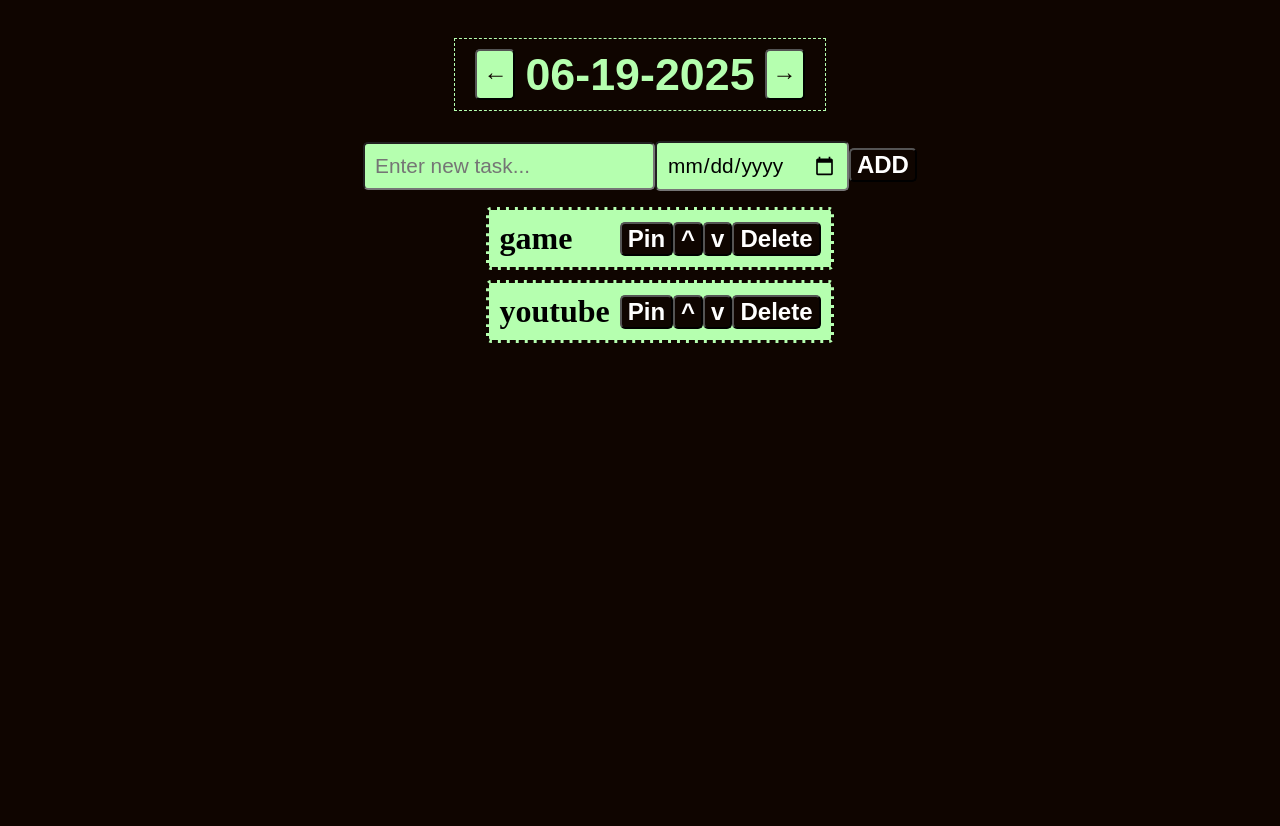
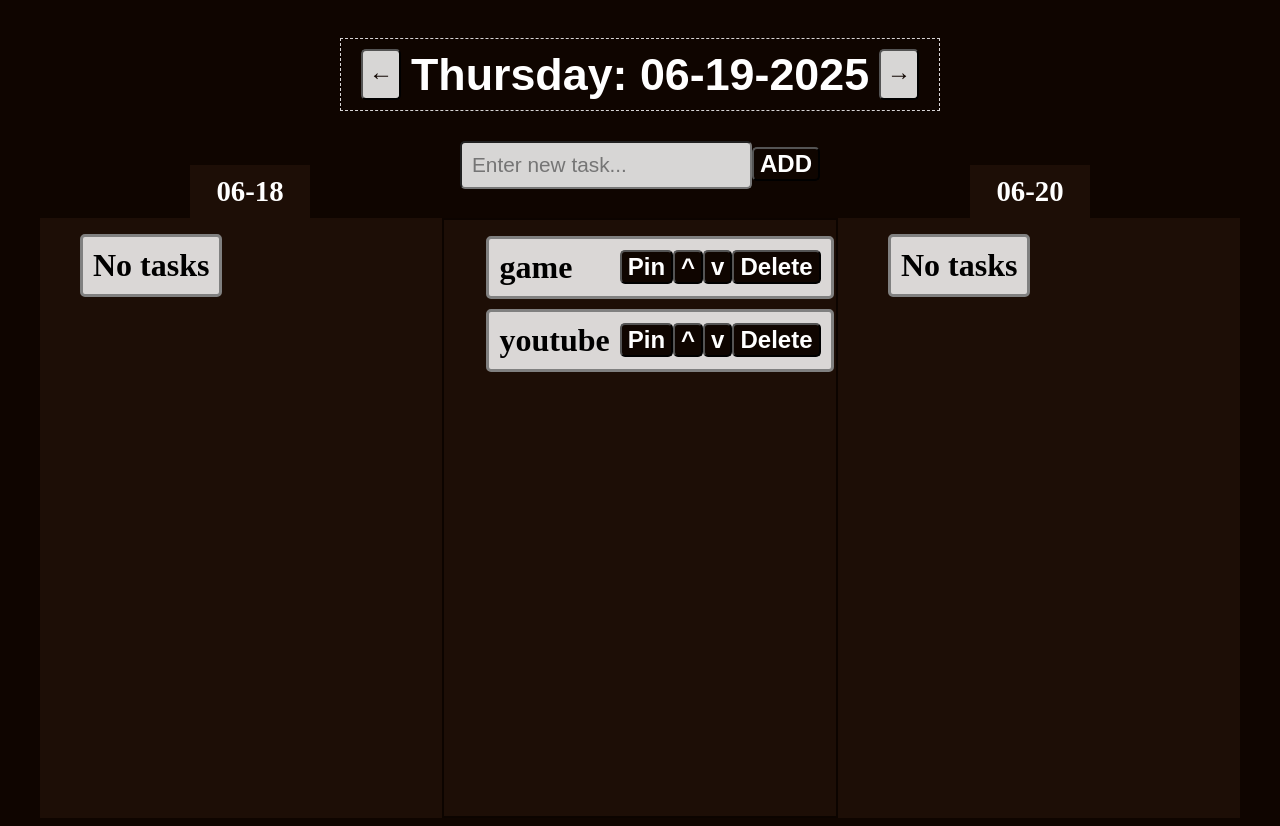
Before and after one commit to JustinMuci01/React-Calendar, a React (Vite) app: page / in a window 1280 px wide. Before the commit the page ends 800 px from the top, so only its background shows below. Built offline with nearby package versions, Linux system fonts and the light colour scheme.

Commit message:
Added triple day view. Look to maybe incorporate Google Calendar API

```diff
--- a/src/Menu.jsx
+++ b/src/Menu.jsx
@@ -5,7 +5,8 @@ function Menu(props){
 
     const curr = dayjs();
     const[currentDate, setCurrentDate] = useState(curr);
-
+    const[nextDay, setNextDay] = useState(currentDate.add(1, 'day'));
+    const[prevDay, setPrevDay] = useState(currentDate.subtract(1, 'day'));
     const[tasks, setTasks] = useState({
         [curr.format("MM-DD-YYYY")]: [{
                 name: "game",
@@ -22,13 +23,18 @@ function Menu(props){
 
     function incDateChange()
     {
-        let modifiedDate = currentDate.add(1, 'day');
-        setCurrentDate(modifiedDate);
+        let newPrev = currentDate;
+        setPrevDay(newPrev);
+        setCurrentDate(nextDay);
+        let modifiedDate = nextDay.add(1, 'day');
+        setNextDay(modifiedDate);
     }
     function decDateChange()
     {
-        let modifiedDate = currentDate.subtract(1, 'day');
-        setCurrentDate(modifiedDate);
+        setNextDay(currentDate);
+        setCurrentDate(prevDay);
+        let modifiedDate = prevDay.subtract(1, 'day');
+        setPrevDay(modifiedDate);
     }
 
     function handleInputChange(e){
@@ -127,20 +133,28 @@ function Menu(props){
         <>
         <div className="ToDo-list">
         <h1><button className = "changeDate" onClick= {() =>decDateChange()}>&larr;</button>
-        {currentDate.format("MM-DD-YYYY")}
+        {currentDate.format("dddd: MM-DD-YYYY")}
         <button className = "changeDate" onClick= {() => incDateChange()}>&rarr;</button></h1>
         {/* We use an arrow function here to say on click run the function, without it the function would
         be ran upon rendering and the return value would be returned on click.
         This is called a wrapper function */}
 
-        <div>
+        <div className = "searchBar">
+        <h2 className = "other-day">{prevDay.format("MM-DD")}</h2>
+        <div className = "search-button-container">
         <input type="text" onChange = {handleInputChange} placeholder="Enter new task..."/>
-        <input type="date" />
         <button onClick = {addTask}>ADD</button>
         </div>
+        <h2 className = "other-day">{nextDay.format("MM-DD")}</h2>
+        </div>
 
-        <ol>
-            {(tasks[currentDate.format("MM-DD-YYYY")] || []).map((task, index) => (
+        <div className = "day-set">
+        <div className = "previous-day">
+                <ol>
+            {(tasks[prevDay.format("MM-DD-YYYY")] || []).length === 0 ? (
+                <li className="no-tasks">No tasks</li>
+            ) : (
+            (tasks[prevDay.format("MM-DD-YYYY")] || []).map((task, index) => (
                 <li className={`${task.isPinned ? 'pinned' : ''}`} key={index}>
                     <span className="text">{task.name}</span>
                     <div className = "button-list">
@@ -151,14 +165,52 @@ function Menu(props){
                     </div>
 
                 </li>
-            ))}
-            {removedTask && removedTask.date === currentDate.format("MM-DD-YYYY") && (
-            <div className="trash-bin">
-                <span className="text">{removedTask.name}</span>
-                <button onClick={bringBack}>Add Back</button>
-            </div>
-            )}
+            ))
+        )}
         </ol>
+
+        </div>
+        <div className = "curr-day">
+                <ol>
+            {(tasks[currentDate.format("MM-DD-YYYY")] || []).length === 0 ? (
+                <li className="no-tasks">No tasks</li>
+            ) : (
+            (tasks[currentDate.format("MM-DD-YYYY")] || []).map((task, index) => (
+                <li className={`${task.isPinned ? 'pinned' : ''}`} key={index}>
+                    <span className="text">{task.name}</span>
+                    <div className = "button-list">
+                    <button className="" onClick={() => removeTask(index)}>Delete</button>
+                    <button className="" onClick={() => moveTaskDown(index)}>v</button>
+                    <button className="" onClick={() => moveTaskUp(index)}>^</button>
+                    <button className="" onClick={() => pinToTop(index)}>Pin</button>
+                    </div>
+
+                </li>
+            ))
+        )}
+        </ol>
+        </div>
+        <div className = "next-day">
+                <ol>
+            {(tasks[nextDay.format("MM-DD-YYYY")] || []).length === 0 ? (
+                <li className="no-tasks">No tasks</li>
+            ) : (
+            (tasks[nextDay.format("MM-DD-YYYY")] || []).map((task, index) => (
+                <li className={`${task.isPinned ? 'pinned' : ''}`} key={index}>
+                    <span className="text">{task.name}</span>
+                    <div className = "button-list">
+                    <button className="" onClick={() => removeTask(index)}>Delete</button>
+                    <button className="" onClick={() => moveTaskDown(index)}>v</button>
+                    <button className="" onClick={() => moveTaskUp(index)}>^</button>
+                    <button className="" onClick={() => pinToTop(index)}>Pin</button>
+                    </div>
+
+                </li>
+            ))
+        )}
+        </ol>
+        </div>
+        </div>
         </div>
         </>
     );
--- a/src/index.css
+++ b/src/index.css
@@ -15,27 +15,28 @@ h1{
   text-align: center;
   font-size: 2.8rem;
   justify-content: center;
-  border: 1px dashed rgb(181, 255, 175);
-  color: rgb(181, 255, 175);
+  font-weight: bold;
+  border: 1px dashed rgba(255, 255, 255, 0.836);
+  color: rgb(255, 255, 255);
   font-family: sans-serif;
   padding: 10px;
 }
 
 input{
-  background-color: rgb(181, 255, 175);
+  background-color: rgba(255, 255, 255, 0.836);
   font-size: 1.3rem;
   font-family: sans-serif;
-  padding: 10px;;
+  padding: 10px;
   border-radius: 5px;
 }
 
 li{
   font-size: 2rem;
   font-weight: bold;
-  background-color: rgb(181, 255, 175);
+  background-color: rgba(255, 255, 255, 0.836);
   padding: 10px;
   margin-bottom: 10px;
-  border: 3px dashed #0f0500;
+  border: 3px solid gray;;
   border-radius: 5px;
   display: flex;
   align-items: center;
@@ -60,7 +61,7 @@ button{
   font-weight: bold;
   padding: 10px;
   margin-bottom: 10px;
-  border: 3px dashed #0f0500;
+  border: 3px dashed gray;
   border-radius: 5px;
   display: flex;
   align-items: center;
@@ -80,7 +81,7 @@ button{
 }
 
 .changeDate{
-  background-color: rgb(181, 255, 175);
+  background-color: rgba(255, 255, 255, 0.836);
   color: #0f0500;
   display: flex;
   justify-content: center;
@@ -90,3 +91,51 @@ button{
   margin-left: 10px;
   margin-right: 10px;
 }
+
+.day-set{
+  display: flex;
+  flex-direction: row;
+  width:1200px;
+  height:600px;
+  gap:10px;
+  background-color: #1d0e06;
+}
+
+.curr-day{
+  display: flex;
+  justify-content: center;
+  margin-left: auto;
+  margin-right: auto;
+  width: 400px;
+  border:2px solid #0c0400;
+}
+
+.previous-day{
+  display: flex;
+  margin-right: auto;
+  align-items: left;
+  width: 400px;
+}
+
+.next-day{
+  display: flex;
+  align-items: right;
+  margin-left: auto;
+  width: 400px;
+}
+
+.searchBar{
+  display: flex;
+  flex-direction: row;
+  gap:150px;
+}
+
+.other-day{
+  background-color: #1d0e06;;
+  color:white;
+  font-size: 1.8rem;
+  padding: 10px;
+  margin-bottom: 0px;
+  width: 100px;
+  text-align: center;
+}
```
